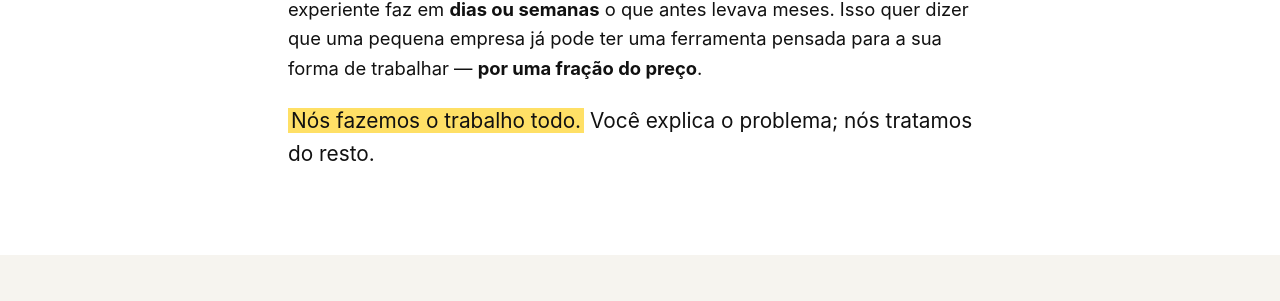
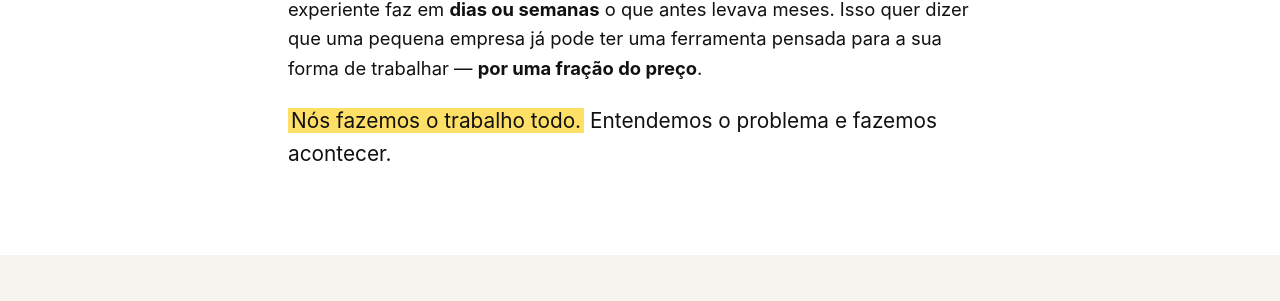
Before and after one commit to frenesim/formiga-galatica, a Jekyll site: the page built from index.html, in a window 1280 px wide and 900 px high, scrolled down 1867 px. Shown: the part 152-453 px from the top of the window. Built offline with Jekyll 4.4.1, drawn with Linux system fonts in a browser that asks for light colours.

Commit message:
Drop 'você' (PT-BR feel); new line 'Entendemos o problema e fazemos acontecer'
Co-Authored-By: Claude Opus 5.5 <noreply@anthropic.com>
Claude-Session: https://claude.ai/code/session_01RpUuFxxwJvYKXy5RyozoNQ

```diff
--- a/en/index.html
+++ b/en/index.html
@@ -41,7 +41,7 @@ permalink: /en/
     <h2>What changed</h2>
     <p>Until recently, custom software was for big companies: tens of thousands of euros and months of work.</p>
     <p>Today, with new AI tools, an experienced developer builds in <strong>days or weeks</strong> what used to take months. That means a small business can now have a tool designed around how it actually works — <strong>for a fraction of the price</strong>.</p>
-    <p class="lead"><mark>We do all the work.</mark> You explain the problem; we handle the rest.</p>
+    <p class="lead"><mark>We do all the work.</mark> We understand the problem and make it happen.</p>
   </div>
 </section>
 
--- a/index.html
+++ b/index.html
@@ -40,7 +40,7 @@ title: Informática simples para pequenas empresas
     <h2>O que mudou</h2>
     <p>Até há pouco tempo, ter um programa feito à medida era coisa de grandes empresas: custava dezenas de milhares de euros e levava meses.</p>
     <p>Hoje, com as novas ferramentas de inteligência artificial, um programador experiente faz em <strong>dias ou semanas</strong> o que antes levava meses. Isso quer dizer que uma pequena empresa já pode ter uma ferramenta pensada para a sua forma de trabalhar — <strong>por uma fração do preço</strong>.</p>
-    <p class="lead"><mark>Nós fazemos o trabalho todo.</mark> Você explica o problema; nós tratamos do resto.</p>
+    <p class="lead"><mark>Nós fazemos o trabalho todo.</mark> Entendemos o problema e fazemos acontecer.</p>
   </div>
 </section>
 
```
Also changed, not shown: AGENTS.md (+1 -1 lines).
